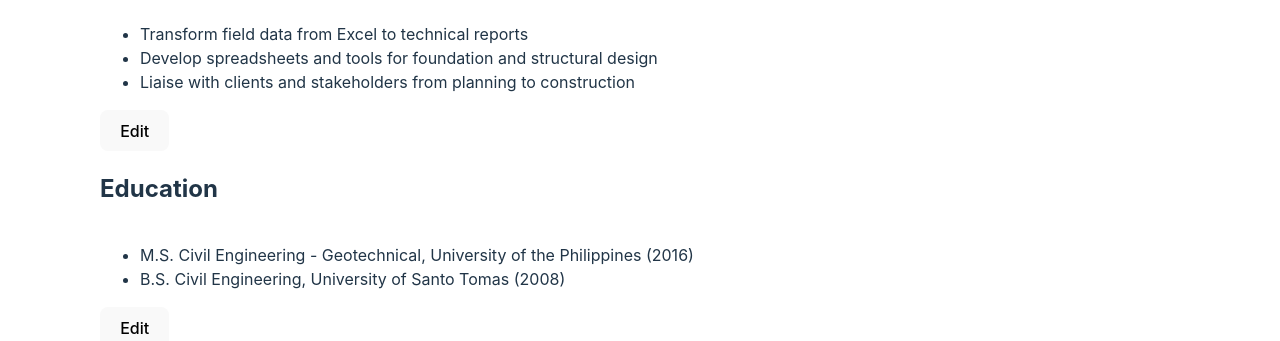
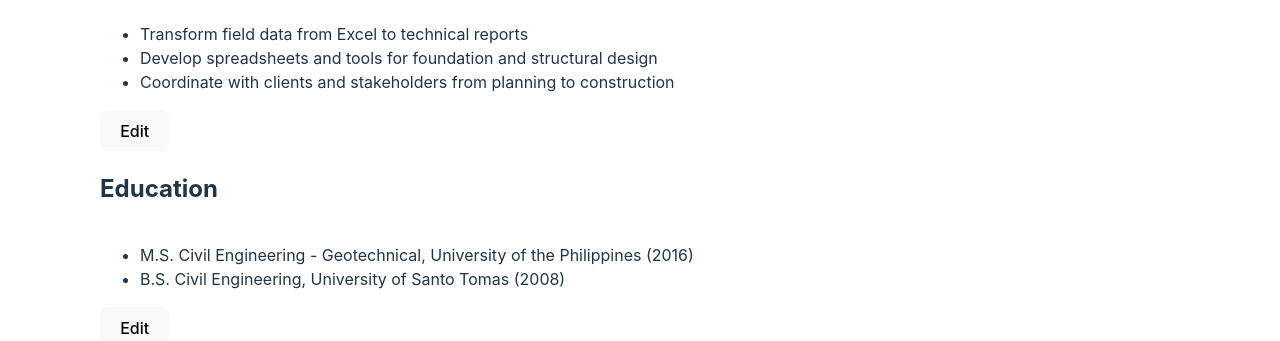
Before and after one commit to vanessapigwin/top-cv-app, a React (Vite) app: page / in a window 1280 px wide. Shown: the part 718-1059 px from the top of the page. Built offline with nearby package versions, Linux system fonts and the light colour scheme.

Commit message:
refactor list item

```diff
--- a/src/components/Education.jsx
+++ b/src/components/Education.jsx
@@ -2,24 +2,9 @@ import { useState } from "react";
 import { education } from "../data";
 import ButtonTray from "./ButtonTray";
 import SectionCard from "./SectionCard";
+import ListItem from "./ListItem";
 import ModalForm from "./Form";
 import extractFormData from "../utils/helpers";
-
-function EducationEntry({ ed, editing, handleEdit, handleDelete }) {
-  return (
-    <li>
-      <div>
-        <span>
-          {ed.degree}, {ed.school} ({ed.yearGraduated})
-        </span>
-        <ButtonTray visible={editing}>
-          <button onClick={handleEdit}>Edit</button>
-          <button onClick={handleDelete}>Delete</button>
-        </ButtonTray>
-      </div>
-    </li>
-  );
-}
 
 function EducForm({ title, data = null, handleFormSubmit, handleFormCancel }) {
   return (
@@ -148,9 +133,9 @@ export default function Education() {
 
       <ul>
         {educList.map((ed) => (
-          <EducationEntry
+          <ListItem
             key={ed.key}
-            ed={ed}
+            title={`${ed.degree}, ${ed.school} (${ed.yearGraduated})`}
             editing={editing}
             handleEdit={() => setSelectedIndex(ed.key)}
             handleDelete={() => handleDelete(ed.key)}
--- /dev/null
+++ b/src/components/ListItem.jsx
@@ -0,0 +1,15 @@
+import ButtonTray from "./ButtonTray";
+
+export default function ListItem({ title, editing, handleEdit, handleDelete }) {
+  return (
+    <li>
+      <div>
+        <span>{title}</span>
+        <ButtonTray visible={editing}>
+          <button onClick={handleEdit}>Edit</button>
+          <button onClick={handleDelete}>Delete</button>
+        </ButtonTray>
+      </div>
+    </li>
+  );
+}
--- a/src/data.js
+++ b/src/data.js
@@ -39,7 +39,7 @@ const experiences = [
     accomplishments: [
       "Transform field data from Excel to technical reports",
       "Develop spreadsheets and tools for foundation and structural design",
-      "Liaise with clients and stakeholders from planning to construction",
+      "Coordinate with clients and stakeholders from planning to construction",
     ],
   },
 ];
```
